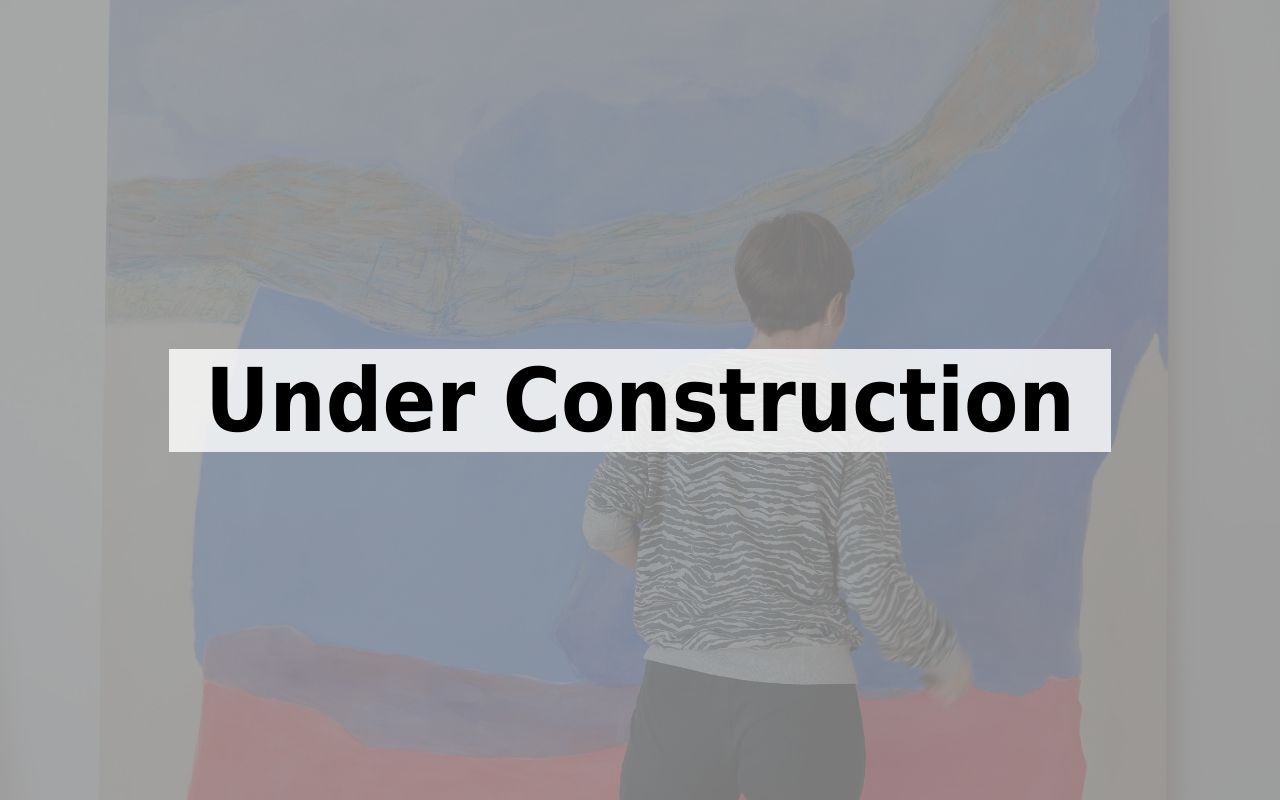
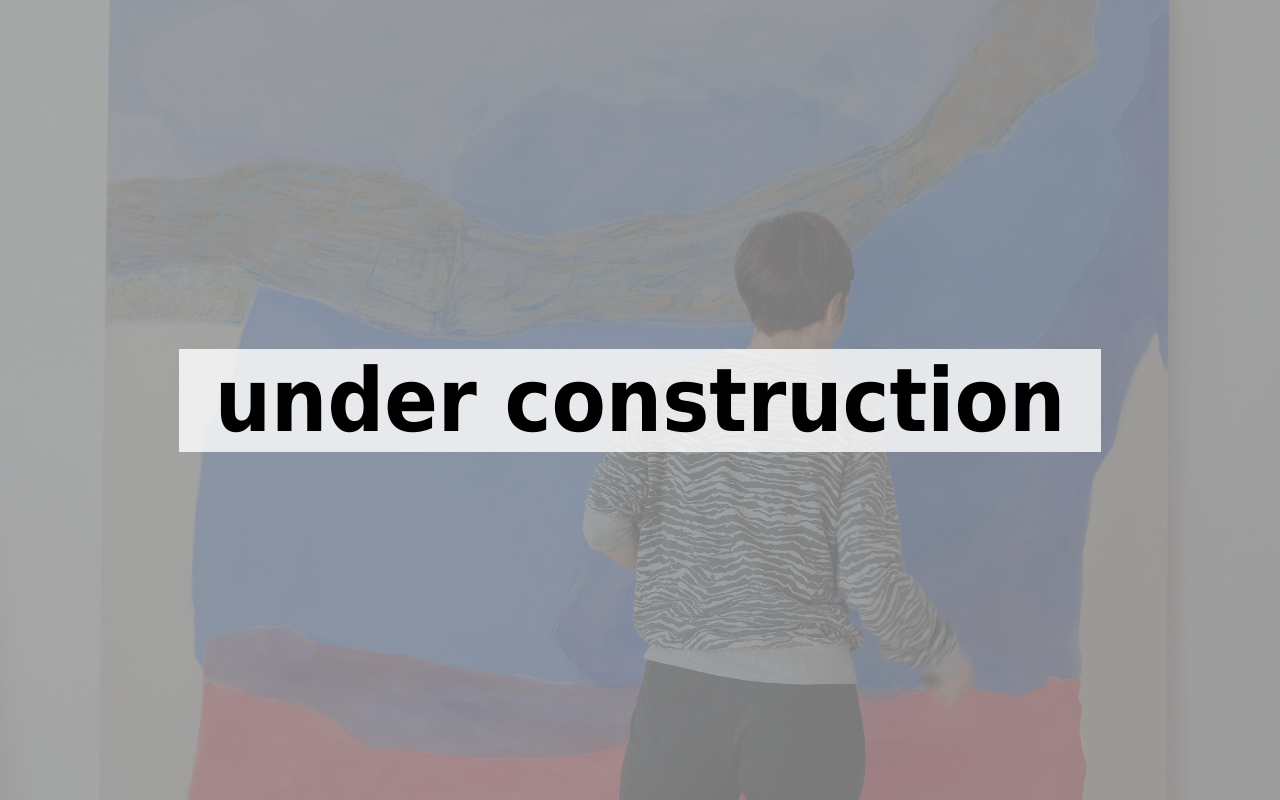
Before and after one commit to flash42/emosipos.com, a plain HTML site: page index.html in a window 1280 px wide. Drawn offline with Linux system fonts and the light colour scheme.

Commit message:
Fix text.

```diff
--- a/index.html
+++ b/index.html
@@ -45,7 +45,7 @@
 
 <body>
     <div class="background">
-        <div class="overlay"><strong class="title">Under Construction</strong></div>
+        <div class="overlay"><strong class="title">under construction</strong></div>
     </div>
 </body>
 
```
